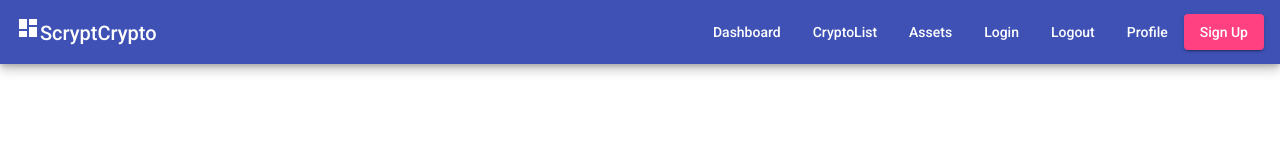
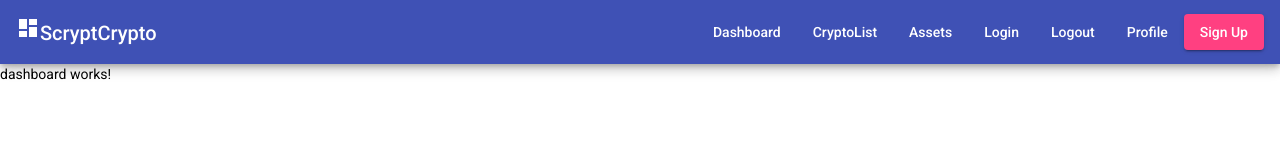
Before and after one commit to Exrun94/scryptcrypto, an Angular app: page / in a window 1280 px wide. Shown: the top 160 px of the page. Built offline with nearby package versions, Linux system fonts and the light colour scheme.

Commit message:
added routing

```diff
--- a/src/app/app-routing.module.ts
+++ b/src/app/app-routing.module.ts
@@ -1,7 +1,19 @@
 import { NgModule } from '@angular/core';
 import { Routes, RouterModule } from '@angular/router';
+import { CryptoListComponent } from './crypto-list/crypto-list.component';
+import { DashboardComponent } from './dashboard/dashboard.component';
 
-const routes: Routes = [];
+const routes: Routes = [
+  {
+    path: '',
+    pathMatch: 'full',
+    component: DashboardComponent
+  },
+  {
+    path: 'crypto-list',
+    component: CryptoListComponent
+  }
+];
 
 @NgModule({
   imports: [RouterModule.forRoot(routes)],
--- a/src/app/app.component.html
+++ b/src/app/app.component.html
@@ -1 +1,3 @@
 <app-header></app-header>
+
+<router-outlet></router-outlet>
--- a/src/app/app.module.ts
+++ b/src/app/app.module.ts
@@ -18,7 +18,7 @@ import { CryptoListComponent } from './crypto-list/crypto-list.component';
   declarations: [
     AppComponent,
     DashboardComponent,
-    CryptoListComponent
+    CryptoListComponent,
   ],
   imports: [
     BrowserModule,
--- a/src/app/core/core.module.ts
+++ b/src/app/core/core.module.ts
@@ -1,5 +1,7 @@
 import { NgModule } from '@angular/core';
 import { CommonModule } from '@angular/common';
+import { RouterModule } from '@angular/router';
+
 
 import { MatToolbarModule } from '@angular/material/toolbar'
 import { MatIconModule } from '@angular/material/icon'
@@ -19,6 +21,7 @@ import { HeaderComponent } from './header/header.component';
   ],
   imports: [
     CommonModule,
+    RouterModule,
     MatToolbarModule,
     MatIconModule,
     MatCardModule,
--- a/src/app/core/header/header.component.html
+++ b/src/app/core/header/header.component.html
@@ -5,7 +5,7 @@
 
     <div class="spacer"></div>
 
-    <a mat-button routerLink="dashboard">Dashboard</a>
+    <a mat-button routerLink="">Dashboard</a>
     <a mat-button routerLink="crypto-list">CryptoList</a>
     <a mat-button>Assets</a>
     <a mat-button>Login</a>
@@ -13,3 +13,5 @@
     <a mat-button>Profile</a>
     <a mat-raised-button color="accent">Sign Up</a>
 </mat-toolbar>
+
+<router-outlet></router-outlet>
```
